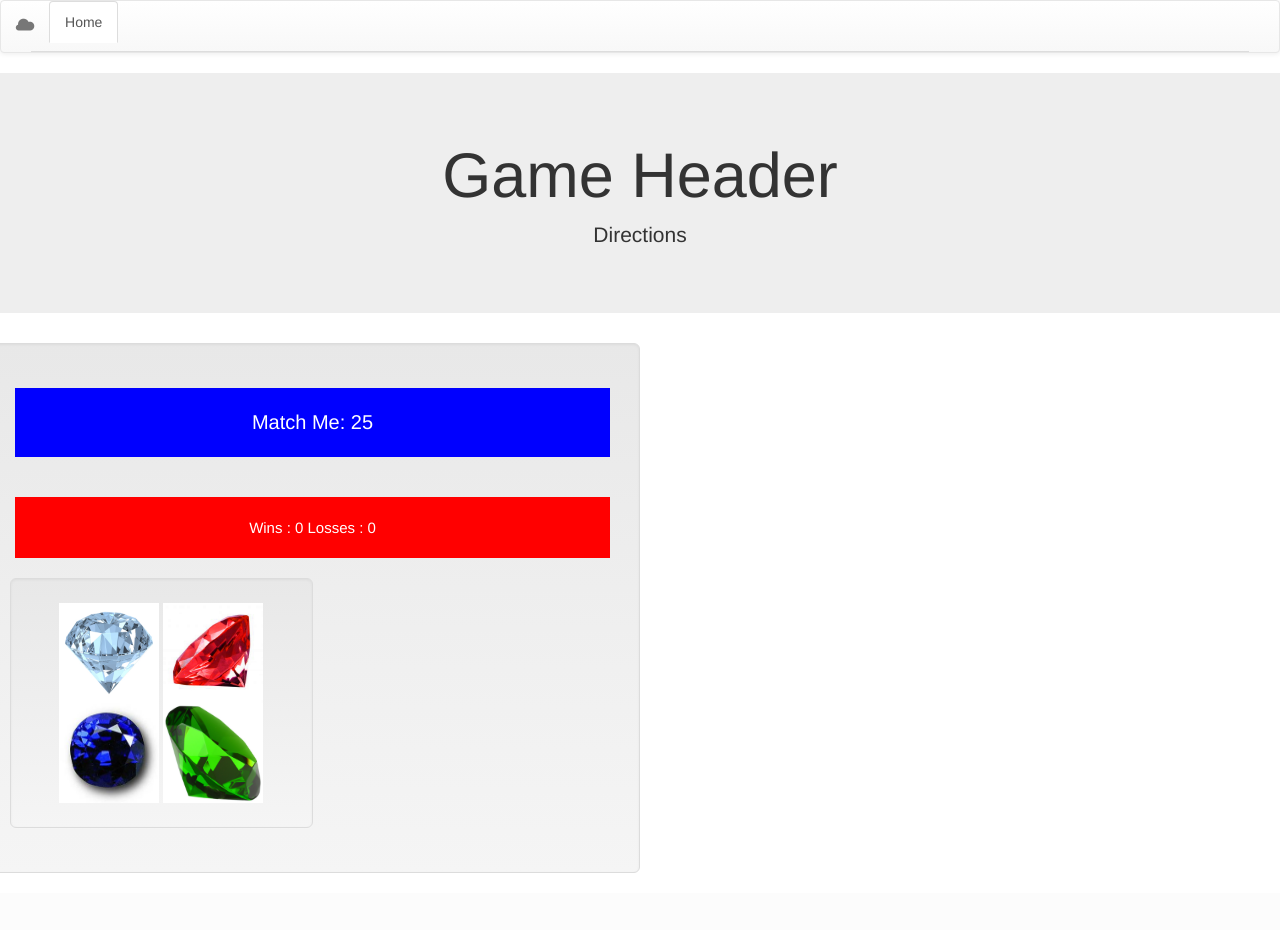
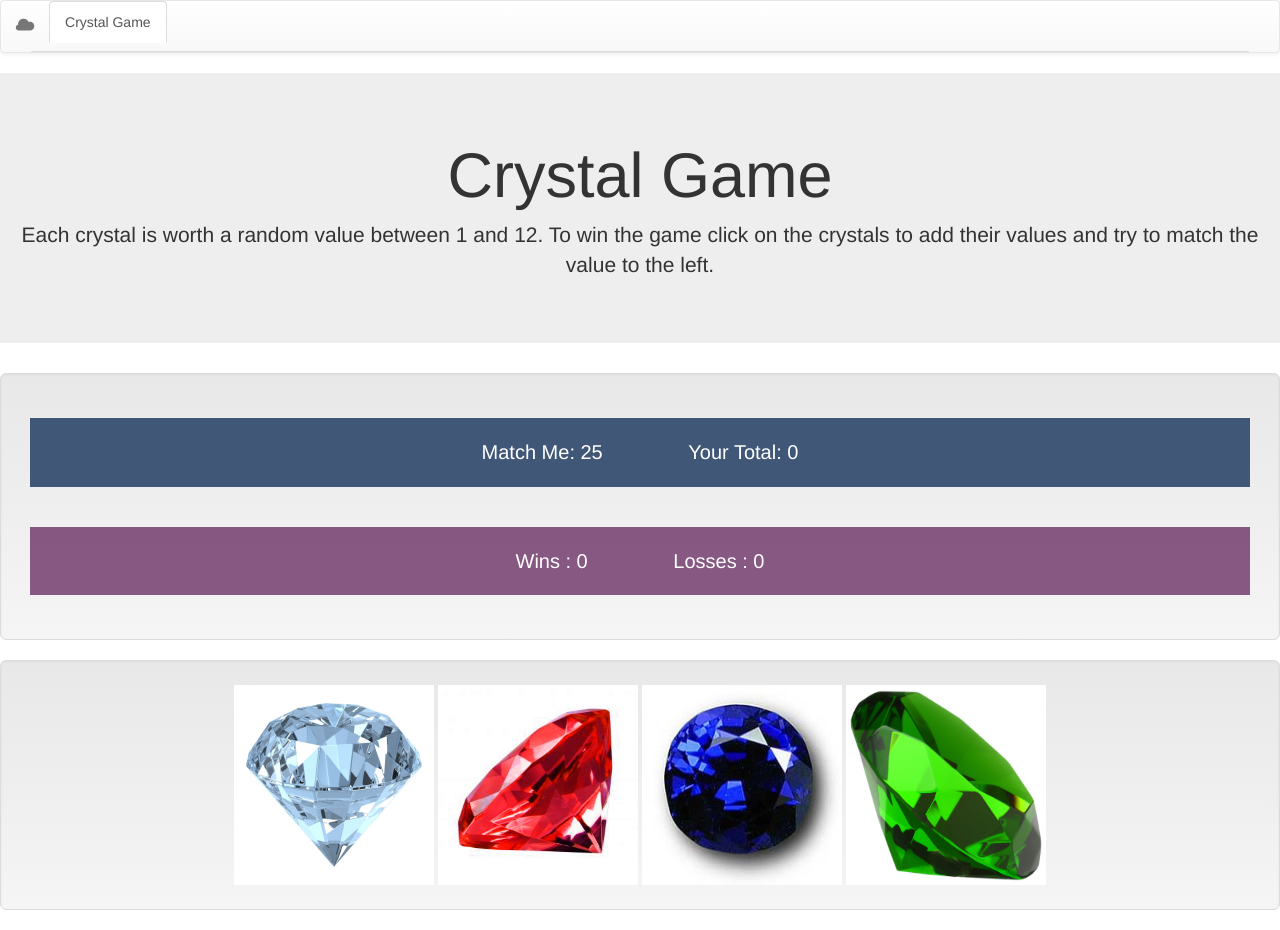
Before and after one commit to hmk7805/week-4-game, a PHP site: page / in a window 1280 px wide. Before the commit the page ends 873 px from the top, so only its background shows below. Run offline with PHP 8.4, Linux system fonts and the light colour scheme; some libraries are stand-ins or nearby versions.

Commit message:
styling updates

```diff
--- a/assets/css/style.css
+++ b/assets/css/style.css
@@ -1,8 +1,34 @@
 * {
 	box-sizing: border-box;
 }
+
+
+
+.boxes {
+
+	width:200px;
+	height:200px;
+	margin:20px;
+	padding:20px;
+
+}
+
+.crystal {
+	height:200px;
+	width:200px;
+}
+
 .block {
-	background-color: blue;
+	background-color: rgba(23, 50, 90, 0.80);
+	padding:20px;
+	margin:20px;
+	border:5px;
+	border-color: #FFFFFF;
+	font-size: 20px;
+	color: #FFFFFF;
+}
+.score {
+	background-color: rgba(90, 23, 82, 0.70);
 	padding:20px;
 	margin:20px;
 	border:5px;
@@ -11,17 +37,24 @@
 	color: #FFFFFF;
 }
 
+@media  screen and (max-width: 640px) {
+.block, .score {
+	padding: 10px;
+	margin: 10px;
+}
 .crystal {
 	height:100px;
 	width:100px;
+	}
 }
 
-.score {
-	background-color: red;
-	padding:20px;
-	margin:20px;
-	border:5px;
-	border-color: #FFFFFF;
-	font-size: 15px;
-	color: #FFFFFF;
+@media  screen and (max-width: 400px) {
+.block, .score {
+	padding: 10px;
+	margin: 10px;
 }
+.crystal {
+	height:100px;
+	width:100px;
+	}
+}
--- a/assets/javascript/game.js
+++ b/assets/javascript/game.js
@@ -21,6 +21,7 @@ $(document).ready(function(){
 			emerald = randomizer(1, 12);
 			wins = 0;
 			losses = 0;
+			total = 0;
 
 		console.log(numberRand, diamond, ruby, cobalt, emerald);
 
@@ -28,8 +29,8 @@ $(document).ready(function(){
 		$("#ruby").attr("value", ruby)
 		$("#cobalt").attr("value", cobalt)
 		$("#emerald").attr("value", emerald)
-		$("#number").html("Match Me: " +numberRand)
-		$("#sum").html(" ");
+		$("#number").html("Match Me: " + numberRand)
+		$("#sum").html("Your Total: " + total);
 		$("#scoreW").html("Wins : " + wins)
 		$("#scoreL").html("Losses : " + losses)
 		}
@@ -40,6 +41,7 @@ $(document).ready(function(){
 			cobalt = randomizer(1, 12);
 			emerald = randomizer(1, 12);
 			sum = [];
+			total = 0;
 
 		console.log(numberRand, diamond, ruby, cobalt, emerald);
 
@@ -48,7 +50,7 @@ $(document).ready(function(){
 		$("#cobalt").attr("value", cobalt)
 		$("#emerald").attr("value", emerald)
 		$("#number").html("Match Me: " +numberRand)
-		$("#sum").html(" ");
+		$("#sum").html("Your Total: " + total);
 		$("#scoreW").html("Wins : " + wins)
 		$("#scoreL").html("Losses : " + losses)
 		}
@@ -67,14 +69,14 @@ $(document).ready(function(){
 			setTimeout(function(){
 				alert("You Win!");
 				Reset();
-				}, 1000);
+				}, 200);
 			wins++;
 			$("#scoreW").html("Wins : " + wins)
 			}else if (total > numberRand){
 			setTimeout(function(){
 				alert("You Lose!");
 				Reset();
-			}, 500);
+			}, 200);
 			losses++;
 			$("#scoreL").html("Losses : " + losses)
 			}
--- a/index.html
+++ b/index.html
@@ -8,12 +8,8 @@
 <!-- bootstrap -->
   <link rel="stylesheet" href="https://maxcdn.bootstrapcdn.com/bootstrap/3.3.7/css/bootstrap.min.css" integrity="sha384-BVYiiSIFeK1dGmJRAkycuHAHRg32OmUcww7on3RYdg4Va+PmSTsz/K68vbdEjh4u" crossorigin="anonymous">
 
-
-
 <!-- bootstrap theme -->
   <link rel="stylesheet" type="text/css" href="/Users/HannahKing/Class/Projects/week-3-game/assets/css/bootstrap-theme.css">
-
-  <!-- <link href="https://afeld.github.io/emoji-css/emoji.css" rel="stylesheet"> -->
 
 <!-- local css -->
   <link rel="stylesheet" type="text/css" href="assets/css/style.css">
@@ -48,7 +44,7 @@
     <div class="collapse navbar-collapse" id="bs-example-navbar-collapse-1">
      <ul class="nav nav-tabs">
 
-      <li class="active"><a href="index.html" data-toggle="tab">Home</a></li>
+      <li class="active"><a href="index.html" data-toggle="tab">Crystal Game</a></li>
 
    </ul>
 
@@ -57,35 +53,35 @@
 </nav>
 <!-- jumbotron -->
 <div class="jumbotron">
-  <h1 class= "text-center">Game Header</h1>
-  <p class="text-center directions">Directions</p>
+  <h1 class= "text-center">Crystal Game</h1>
+  <p class="text-center directions">Each crystal is worth a random value between 1 and 12. To win the game click on the crystals to add their values and try to match the value to the left.</p>
 
 </div>
 <!-- panel w/ game -->
-<div class = row>
   <!-- 1st col -->
-  <div class="col-md-6 well well-lg text-center">
+  <div class="col-md-12 well well-lg text-center">
     <div class = row>
       <div class = "block">
-      <span id="number"></span>
-      <span id="sum"></span>
+      <span class = "boxes" id="number"></span>
+      <span class = "boxes" id="sum"></span>
       </div>
     </div>
     <div class = row>
       <div class = "score">
-        <span id = "scoreW"></span>
-        <span id = "scoreL"></span>
+        <span class = "boxes" id = "scoreW"></span>
+        <span class = "boxes" id = "scoreL"></span>
       </div>
     </div>
+  </div>
 
  <!-- 2nd col -->
-  <div class="col-md-6 well well-lg text-center pic">
+  <div class="col-md-12 well well-lg text-center">
     <img src="assets/images/diamond.jpg" alt="diamond" id="diamond" class = "crystal">
     <img src="assets/images/ruby.jpg" alt="ruby" id="ruby" class = "crystal">
     <img src="assets/images/cobalt.jpg" alt="cobalt" id="cobalt" class = "crystal">
     <img src="assets/images/emrald.png" alt="emerald" id="emerald" class = "crystal">
   </div>
-</div>
+
 
 </body>
 
```
